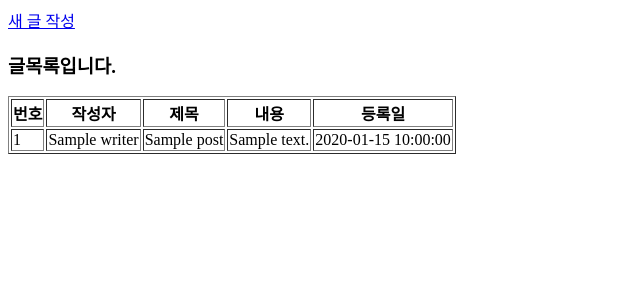
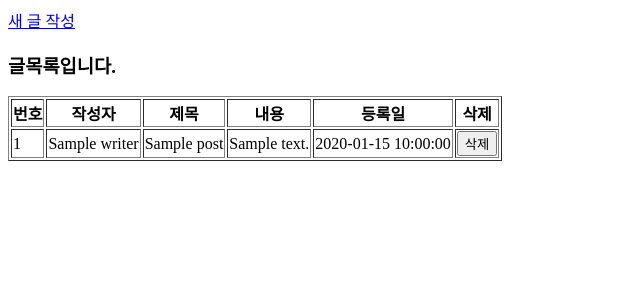
Before and after one commit to tkddn3901/fastapi_test03, a FastAPI app: template templates/post/list.html in a window 1280 px wide. Shown: the top 300 px of the page, without its empty margins (0-640 px from the left). Run offline with FastAPI, Linux system fonts and the light colour scheme; the template is opened without the code that fills it: most values are stand-ins (such as "Sample title", 1, 10 or a date in 2020); parts of the project's set-up code (start-up, migrations or seed data) failed here and were passed over.

Commit message:
삭제 기능 추가

```diff
--- a/main.py
+++ b/main.py
@@ -73,3 +73,19 @@ def postNew(writer: str = Form(...), title: str = Form(...), content: str = Form
 
     # 특정 경로로 요청을 다시 하도록 리다일렉트 응답을 준다.
     return RedirectResponse("/post", status_code=302)
+
+
+@app.post("/post/delete")
+def postDelete(num: int = Form(...),
+            db: Session = Depends(get_db)):
+    # DB 에 저장할 sql 문  준비
+    query = text("""
+        DELETE FROM post
+        WHERE num=:num
+    """)
+    db.execute(query, {"num":num})
+    db.commit()
+
+
+    # 특정 경로로 요청을 다시 하도록 리다일렉트 응답을 준다.
+    return RedirectResponse("/post", status_code=302)
--- a/templates/post/list.html
+++ b/templates/post/list.html
@@ -17,6 +17,7 @@
                     <th>제목</th>
                     <th>내용</th>
                     <th>등록일</th>
+                    <th>삭제</th>
                 </tr>
             </thead>
             <tbody>
@@ -27,6 +28,12 @@
                     <td>{{ post.title }}</td>
                     <td>{{ post.content }}</td>
                     <td>{{ post.created_at }}</td>
+                    <td>
+                        <form action="/post/delete" method="post" style="display:inline;">
+                        <input type="hidden" name="num" value="{{ post.num }}">
+                        <button type="submit" onclick="return confirm('정말 삭제하시겠습니까?')">삭제</button>
+                        </form>
+                    </td>
                 </tr>
                 {% endfor %}
             </tbody>
```
